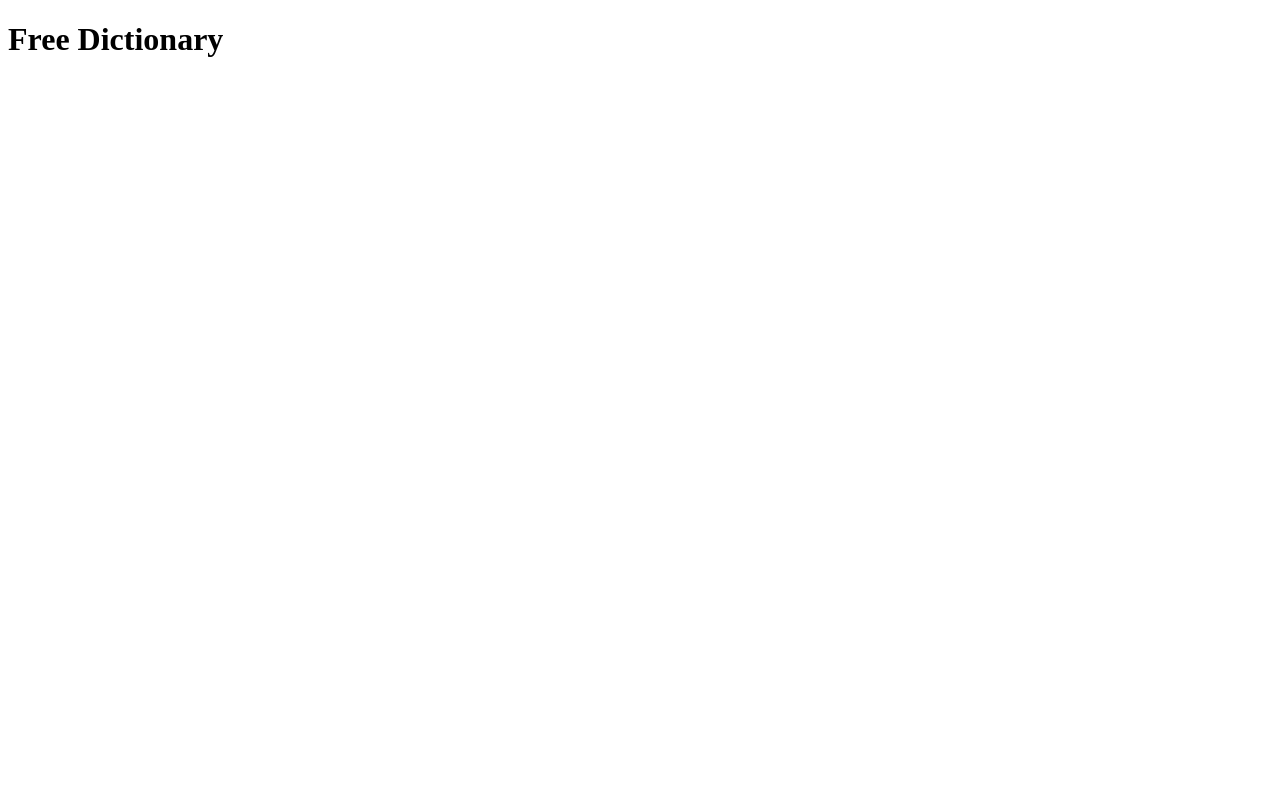
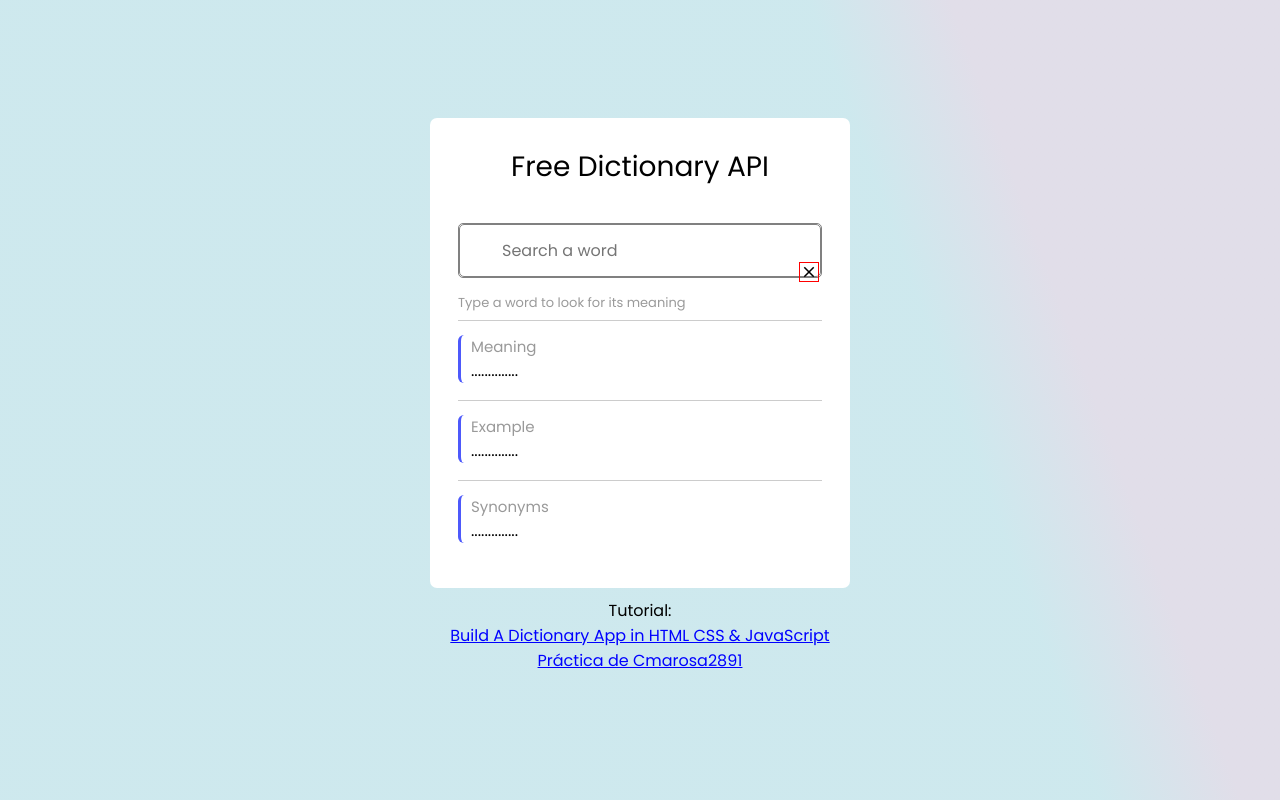
Before and after one commit to cmarosa2891/The-Free-Dictionary-API, a plain HTML site: page index.html in a window 1280 px wide. Drawn offline with Linux system fonts and the light colour scheme.

Commit message:
Pendiente mejoras a realizar

```diff
--- a/index.html
+++ b/index.html
@@ -1,18 +1,71 @@
 <!DOCTYPE html>
 <html lang="en">
+
 <head>
     <meta charset="UTF-8">
     <meta http-equiv="X-UA-Compatible" content="IE=edge">
     <meta name="viewport" content="width=device-width, initial-scale=1.0">
     <title>Free Dictionary</title>
+    <link href="https://fonts.googleapis.com/icon?family=Material+Icons" rel="stylesheet">
+    <link rel="stylesheet" href="style.css">
 </head>
+
 <body>
-    <h1>Free Dictionary</h1>
-    <form action="" id="form">
+    <div class="wrapper">
+        <header>Free Dictionary API</header>
+        <div class="search">
+            <i class="fa fa-search"></i>
+            <span class="material-icons">close</span>
+            <input type="text" placeholder="Search a word" required>
 
-    </form>
-    <div id="definition"></div>
+
+
+        </div>
+        <p class="info-text">Type a word to look for its meaning</p>
+        <ul>
+            <li class="word">
+                <div class="details">
+                    <p></p>
+                    <span></span>
+                </div>
+                <i class="fas fa-volume-up"></i>
+            </li>
+            <div class="content">
+                <li class="meaning">
+                    <div class="details">
+                        <p>Meaning</p>
+                        <span>..............</span>
+                    </div>
+                </li>
+                <li class="example">
+                    <div class="details">
+                        <p>Example</p>
+                        <span>..............</span>
+                    </div>
+                </li>
+                <li class="synonyms">
+                    <div class="details">
+                        <p>Synonyms</p>
+                        <span>..............</span>
+                    </div>
+                </li>
+            </div>
+        </ul>
+
+        <div id="definition"></div>
+    </div>
 
     <script src="./main.js"></script>
 </body>
+<footer>
+    <div>
+        <span>Tutorial: </span>
+        <a href="https://www.youtube.com/watch?v=uqgCF3JIHkA"> Build A Dictionary App in HTML CSS
+            &
+            JavaScript</a>
+
+        <a href="https://github.com/cmarosa2891" class="fa fa-github"> Práctica de Cmarosa2891 </a>
+    </div>
+</footer>
+
 </html>
--- a/main.js
+++ b/main.js
@@ -1,2 +1,62 @@
-const URL = 'https://api.dictionaryapi.dev/api/v2/entries/es/'
-console.log('Js loaded')
+const URL = 'https://api.dictionaryapi.dev/api/v2/entries/en/'
+console.log( 'Js loaded' )
+
+const wrapper = document.querySelector( '.wrapper' )
+searchInput = wrapper.querySelector( 'input' )
+infoText = wrapper.querySelector( '.info-text' )
+volumeIcon = wrapper.querySelector( '.word i' )
+removeIcon = wrapper.querySelector( '.search span' )
+
+// data function
+function data ( result = 'a', word = 'a' ) {
+    if ( result.title ) {
+        infoText.innerHTML = ''
+    } else {
+        console.log( result );
+        wrapper.classList.add( "active" )
+        let definitions = result[ 0 ].meanings[ 0 ].definitions[ 0 ]
+        // phonetics = `${ result[ 0 ].meanings[ 0 ].partOfSpeach } /${ result[ 0 ].phonetics[ 0 ].text }/`
+        console.log( definitions );
+        // data a elemento html
+        //document.querySelector( ".word p" ).innerText = result[ 0 ].word;
+        //document.querySelector( ".word span" ).innerText = phonetics;
+        document.querySelector( ".meaning span" ).innerText = definitions.definition;
+        document.querySelector( ".example span" ).innerText = definitions.example;
+        document.querySelector( ".synonyms span" ).innerText = definitions.synonyms;
+        audio = new Audio( "https:" + result[ 0 ].phonetics[ 0 ].audio );
+        //     if ( definitions.synonyms[ 0 ] === undefined ) {
+        //         synonyms.parentElement.style.display = "none";
+
+        //   } else {
+        //        synonyms.parentElement.style.display = "block";
+        //         synonyms.innerHTML = "";
+        //          for ( let i = 0; i < 5; i++ ) {
+        //              let tag = `<span>${ definitions.synonyms[ i ] },</span>`;
+        //             synonyms.insertAdjacentHTML( "beforeend", tag );
+        //         }
+        //      }
+    }
+}
+// Fetch api function
+function fetchApi ( word ) {
+    infoText.innerHTML = `Searching the meaning of <span> ${ word }</span>`
+    infoText.style.color = "#000";
+    let url = `https://api.dictionaryapi.dev/api/v2/entries/en/${ word }`;
+    fetch( url ).then( res => res.json() ).then( result => data( result, word ) );
+}
+
+
+searchInput.addEventListener( 'keyup', e => {
+    if ( e.key === 'Enter' && e.target.value ) {
+        fetchApi( e.target.value )
+    }
+} );
+
+volumeIcon.addEventListener( 'click', () => {
+    audio.play();
+} )
+
+removeIcon.addEventListener( 'click', () => {
+    searchInput.value = "";
+    searchInput.focus();
+} )
--- /dev/null
+++ b/style.css
@@ -0,0 +1,174 @@
+@import url('https://fonts.googleapis.com/css2?family=Poppins&display=swap');
+@import url("https://fonts.googleapis.com/icon?family=Material+Icons");
+
+* {
+    margin: 0;
+    padding: 0;
+    box-sizing: border-box;
+    font-family: 'Poppins', sans-serif;
+}
+
+body {
+    display: flex;
+    flex-direction: column;
+    align-items: center;
+    justify-content: center;
+    min-height: 100vh;
+    min-width: 100%;
+    background: rgb(114, 191, 206);
+    background: linear-gradient(70deg, rgba(114, 191, 206, 0.3508753843334209) 70%, rgba(59, 39, 111, 0.15199583251269255) 79%);
+}
+
+.wrapper {
+    width: 420px;
+    background: #fff;
+    border-radius: 7px;
+    padding: 28px 28px 45px;
+}
+
+.wrapper header {
+    font-size: 28px;
+    font-weight: 500;
+    text-align: center;
+}
+
+.wrapper .search {
+    margin: 35px 0 18px;
+    width: 100%;
+    outline: none;
+    border-radius: 5px;
+    border: 1px solid grey;
+}
+
+.search input {
+    height: 53px;
+    width: 100%;
+    outline: none;
+    font-size: 16px;
+    padding: 0 42px;
+    border-radius: 5px;
+    border: 1px solid grey;
+}
+
+.search input:focus i {
+    color: blue;
+}
+
+.search input:focus {
+    padding: 0 41px;
+    border: 2px solid blue;
+}
+
+.search :where(i, span) {
+    position: absolute;
+    top: 34%;
+    color: grey;
+    transform: translateY(-50%);
+    margin-left: 340px;
+    margin-right: 8px;
+}
+
+.search i {
+    font-size: 16px;
+    pointer-events: none;
+    color: black;
+}
+
+.search span {
+    font-size: 18px;
+    cursor: pointer;
+    color: #000;
+    border: 1px solid red;
+}
+
+.wrapper .info-text {
+    font-size: 13px;
+    color: #9a9a9a;
+    margin: -3px 0 -10px;
+}
+
+.wrapper .active .info-text {
+    display: block;
+}
+
+.info-text span {
+    font-weight: 500;
+}
+
+.wrapper ul {
+    display: block;
+}
+
+
+.wrapper .active ul {
+    display: block;
+}
+
+.wrapper ul li {
+    display: flex;
+    align-items: center;
+    margin-bottom: 14px;
+    padding-bottom: 17px;
+    justify-content: space-between;
+    border-bottom: 1px solid #ccc;
+}
+
+ul li:last-child {
+    margin-bottom: 0;
+    padding-bottom: 0;
+    border-bottom: 0;
+}
+
+ul .word p {
+    font-size: 22px;
+    font-weight: 500;
+}
+
+ul .word span {
+    font-size: 22px;
+    color: #999;
+}
+
+ul .word i {
+    cursor: pointer;
+    font-size: 15px;
+}
+
+.content li .details {
+    border-left: 3px solid #4d59fb;
+    padding-left: 10px;
+    border-radius: 6px 0 0 6px;
+}
+
+.content li .details p {
+    font-size: 15px;
+    font-weight: 300;
+    color: #999;
+}
+
+.synonyms {}
+
+.synonyms .details .list {
+    display: flex;
+    flex-wrap: wrap
+}
+
+.synonyms .details .list span {
+    cursor: pointer;
+    margin-right: 5px;
+    text-decoration: underline;
+}
+
+footer {
+    margin: 10px 10px 10px 10px;
+    text-align: center;
+}
+
+footer div {
+    display: flex;
+    flex-direction: column;
+}
+
+footer a {
+    color: blue;
+}
```
Also changed, not shown: 1 other file.
